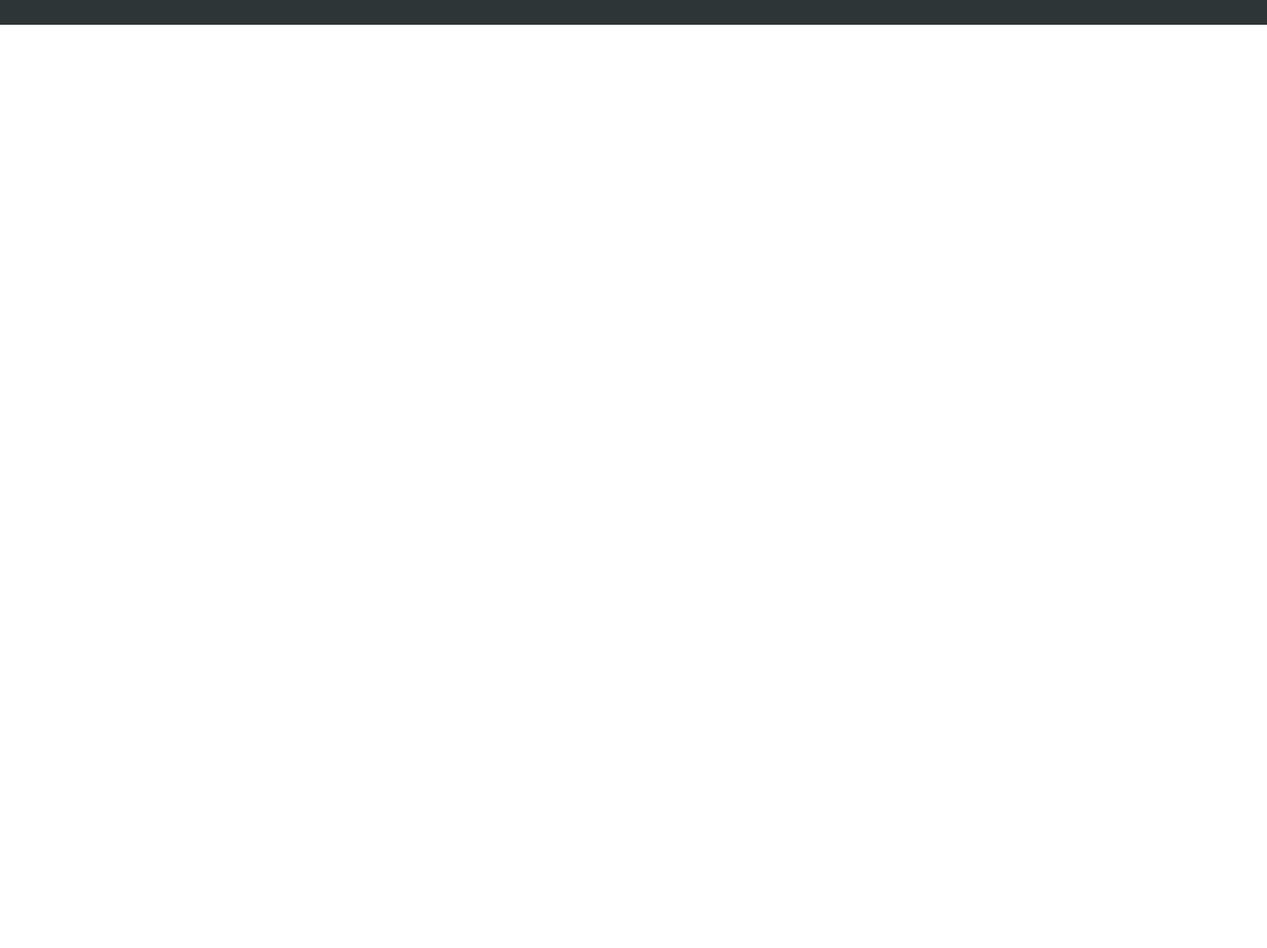
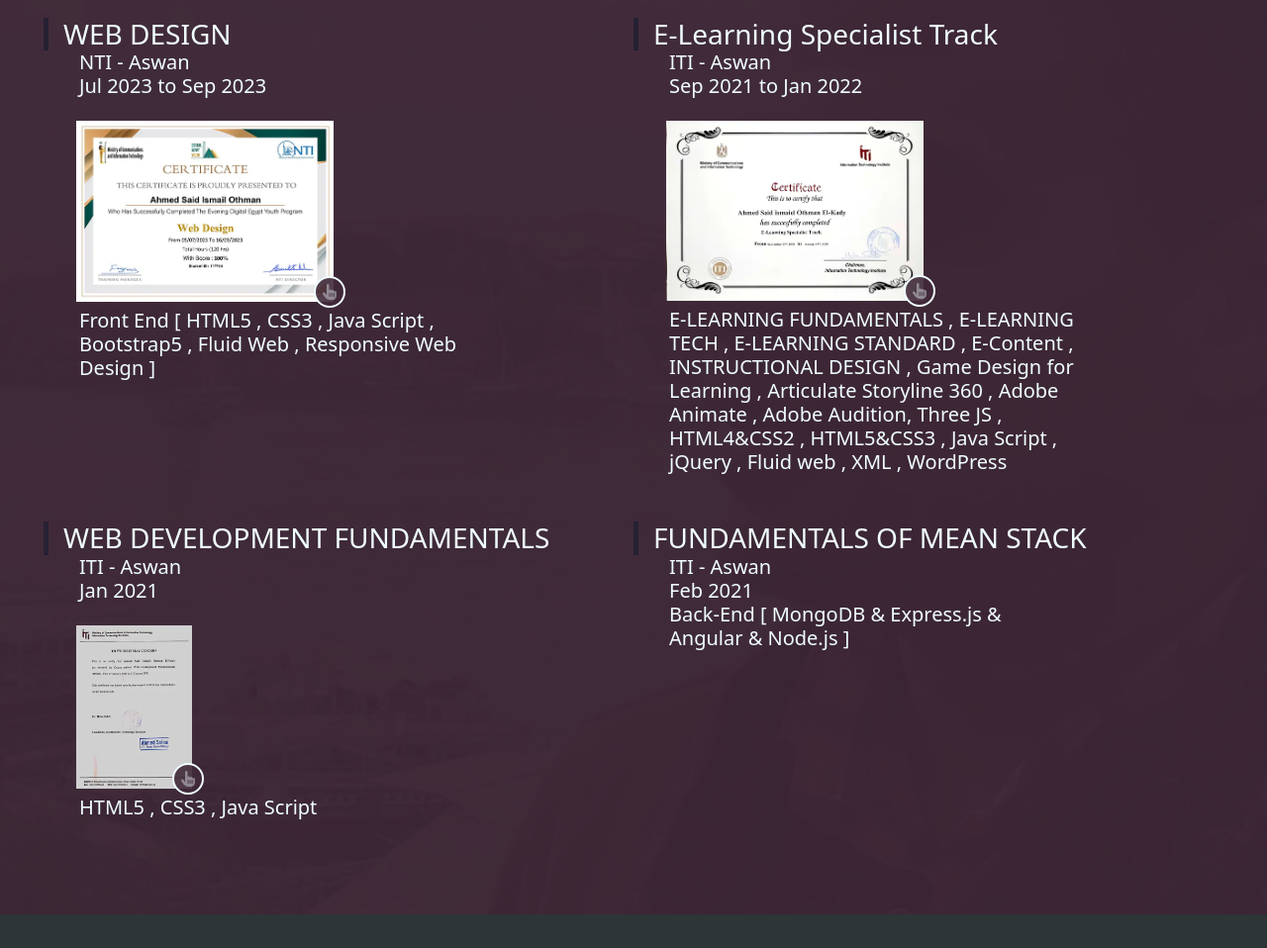
Before and after one commit to ahmedelkady2000/akresume, a plain HTML site: page index.html in a window 1280 px wide. Shown: the part 2881-3839 px from the top of the page at 99% size. Before the commit the page ends 2906 px from the top, so only its background shows below. Drawn offline with Linux system fonts and the light colour scheme.

Commit message:
7-11-2023

```diff
--- a/css/home.css
+++ b/css/home.css
@@ -29,9 +29,13 @@ main > section.st {
 main > section.lan {
   background: url(../img/IMG_4.webp);
 }
+main > section.tr {
+  background: url(../img/IMG_5.webp);
+}
 main > section.pi,
 main > section.st,
-main > section.lan {
+main > section.lan,
+main > section.tr {
   background-size: cover;
   background-attachment: fixed;
   background-repeat: no-repeat;
@@ -58,17 +62,20 @@ section.st .scientific {
 }
 section.pi .pitem > h5,
 section.st .scientific > h5,
-section.lan .mylan h5 {
+section.lan .mylan h5,
+section.tr .trallitems > .item > h5 {
   padding-left: 1rem;
 }
 section.st .scientific h3,
 section.pi .pitem > h3,
-section.lan .mylan h3 {
+section.lan .mylan h3,
+section.tr .trallitems > .item > h3 {
   position: relative;
 }
 section.st .scientific h3::before,
 section.pi .pitem > h3::before,
-section.lan .mylan h3::before {
+section.lan .mylan h3::before,
+section.tr .trallitems > .item > h3::before {
   content: "";
   position: absolute;
   left: -20px;
@@ -76,7 +83,8 @@ section.lan .mylan h3::before {
   width: 5px;
 }
 section.st .scientific h3::before,
-section.lan .mylan h3::before {
+section.lan .mylan h3::before,
+section.tr .trallitems > .item > h3::before {
   background-color: var(--mc3);
 }
 
@@ -95,3 +103,22 @@ section.lan .mylan button {
   width: fit-content;
   height: fit-content;
 }
+button.btnpointerbtn {
+  position: relative;
+}
+button.btnpointerbtn > span.btnspan {
+  width: 2rem;
+  height: 2rem;
+  position: absolute;
+  right: 0;
+  bottom: 0;
+  border-radius: 50%;
+  -webkit-border-radius: 50%;
+  -moz-border-radius: 50%;
+  -ms-border-radius: 50%;
+  -o-border-radius: 50%;
+  border: 2px solid var(--mtc);
+  display: flex;
+  justify-content: center;
+  align-items: center;
+}
--- a/index.html
+++ b/index.html
@@ -180,8 +180,8 @@
           <div class="st-title text-center m-3 py-3">
             <h1><b>Scientific Transcript</b></h1>
           </div>
-          <div class="d-flex justify-content-around flex-wrap pt-5">
-            <div class="scientific col-12 col-lg-5 mb-3">
+          <div class="row row-cols-1 row-cols-lg-2 ps-3">
+            <div class="scientific mb-3">
               <h3>bachelor's degree Of</h3>
               <h3><b>Business Management</b></h3>
               <h3>(Division of Management Information Systems)</h3>
@@ -191,28 +191,43 @@
                 University.
               </h5>
               <h5>From: 2006 to 2010.</h5>
-              <button class="btn w-25" onclick="showImg(0,'bachelor-img')">
+              <button
+                class="btn mt-3 w-25 btnpointerbtn"
+                onclick="showImg(0,'bachelor-img')"
+              >
                 <img
                   src="img/bachelor-img-s.webp"
                   alt="ahmed-bachelor-img"
                   class="w-100"
                 />
+                <span class="btnspan bgmca2">
+                  <i
+                    class="fa-solid fa-hand-pointer fa-beat-fade btnpointer"
+                  ></i>
+                </span>
               </button>
             </div>
-            <div class="scientific col-12 col-lg-5 mb-3">
+            <div class="scientific mb-3">
               <h3>diploma degree Of</h3>
               <h3><b>Educational Diploma</b></h3>
-              <br />
               <br />
               <h5>Rating: Good.</h5>
               <h5>In: Faculty of Education - Aswan University.</h5>
               <h5>Academic year 2014-2015.</h5>
-              <button class="btn w-25" onclick="showImg(1,'diploma-img')">
+              <button
+                class="btn mt-3 w-25 btnpointerbtn"
+                onclick="showImg(1,'diploma-img')"
+              >
                 <img
                   src="img/diploma-img-s.webp"
                   alt="ahmed-diploma-img"
                   class="w-100"
                 />
+                <span class="btnspan bgmca2">
+                  <i
+                    class="fa-solid fa-hand-pointer fa-beat-fade btnpointer"
+                  ></i>
+                </span>
               </button>
             </div>
           </div>
@@ -220,31 +235,126 @@
       </section>
       <section class="lan container-fluid p-0">
         <div class="bgmca1 p-5">
-          <div class="container">
+          <div>
             <div class="title text-center my-4">
               <h1><b>Languages</b></h1>
             </div>
-            <div
-              class="mylan d-flex flex-wrap align-items-start justify-content-between py-5"
-            >
-              <div class="En col-12 col-lg-5 mb-3">
+            <div class="mylan row row-cols-1 row-cols-lg-2 ps-3">
+              <div class="En mb-3">
                 <h3>English</h3>
                 <h5>
                   Holds a certificate “Intermediate”, Speak Fluently and Very
                   Good Writing Skills.
                 </h5>
-                <button class="btn w-50" onclick="showImg(2,'axon-img')">
+                <button
+                  class="btn mt-3 w-50 btnpointerbtn"
+                  onclick="showImg(2,'axon-img')"
+                >
                   <img
                     src="img/axon-img-s.webp"
                     alt="ahmed-en-img"
                     class="w-100"
                   />
+                  <span class="btnspan bgmca1">
+                    <i
+                      class="fa-solid fa-hand-pointer fa-beat-fade btnpointer"
+                    ></i>
+                  </span>
                 </button>
               </div>
-              <div class="Ar col-12 col-lg-5 mb-3">
+              <div class="Ar mb-3">
                 <h3>Arabic</h3>
                 <h5>Mother tongue.</h5>
               </div>
+            </div>
+          </div>
+        </div>
+      </section>
+      <section class="tr container-fluid p-0">
+        <div class="bgmca2 p-5">
+          <div class="title text-center m-4 py-3">
+            <h1><b>Training</b></h1>
+          </div>
+          <div class="trallitems row row-cols-1 row-cols-lg-2 ps-3">
+            <div class="item mb-5">
+              <h3>WEB DESIGN</h3>
+              <h5>NTI - Aswan</h5>
+              <h5>Jul 2023 to Sep 2023</h5>
+              <button
+                class="btn mt-3 w-50 btnpointerbtn"
+                onclick="showImg(3,'ahmed-nti-img')"
+              >
+                <img
+                  src="img/nti-img-s.webp"
+                  alt="ahmed-en-img"
+                  class="w-100"
+                />
+                <span class="btnspan bgmca2">
+                  <i
+                    class="fa-solid fa-hand-pointer fa-beat-fade btnpointer"
+                  ></i>
+                </span>
+              </button>
+              <h5 class="w-75">
+                Front End [ HTML5 , CSS3 , Java Script , Bootstrap5 , Fluid Web
+                , Responsive Web Design ]
+              </h5>
+            </div>
+            <div class="item mb-5">
+              <h3>E-Learning Specialist Track</h3>
+              <h5>ITI - Aswan</h5>
+              <h5>Sep 2021 to Jan 2022</h5>
+              <button
+                class="btn mt-3 w-50 btnpointerbtn"
+                onclick="showImg(4,'ahmed-iti-elearning-img')"
+              >
+                <img
+                  src="img/iti2-img-s.webp"
+                  alt="ahmed-en-img"
+                  class="w-100"
+                />
+                <span class="btnspan bgmca2">
+                  <i
+                    class="fa-solid fa-hand-pointer fa-beat-fade btnpointer"
+                  ></i>
+                </span>
+              </button>
+              <h5 class="w-75">
+                E-LEARNING FUNDAMENTALS , E-LEARNING TECH , E-LEARNING STANDARD
+                , E-Content , INSTRUCTIONAL DESIGN , Game Design for Learning ,
+                Articulate Storyline 360 , Adobe Animate , Adobe Audition, Three
+                JS , HTML4&CSS2 , HTML5&CSS3 , Java Script , jQuery , Fluid web
+                , XML , WordPress
+              </h5>
+            </div>
+            <div class="item mb-5">
+              <h3>WEB DEVELOPMENT FUNDAMENTALS</h3>
+              <h5>ITI - Aswan</h5>
+              <h5>Jan 2021</h5>
+              <button
+                class="btn mt-3 w-25 btnpointerbtn"
+                onclick="showImg(5,'ahmed-iti1-img')"
+              >
+                <img
+                  src="img/iti1-img-s.webp"
+                  alt="ahmed-en-img"
+                  class="w-100"
+                />
+                <span class="btnspan bgmca2">
+                  <i
+                    class="fa-solid fa-hand-pointer fa-beat-fade btnpointer"
+                  ></i>
+                </span>
+              </button>
+              <h5 class="w-75">HTML5 , CSS3 , Java Script</h5>
+            </div>
+            <div class="item mb-5">
+              <h3>FUNDAMENTALS OF MEAN STACK</h3>
+              <h5>ITI - Aswan</h5>
+              <h5>Feb 2021</h5>
+              <h5 class="w-75">
+                Back-End [ MongoDB & Express.js & Angular & Node.js ]
+              </h5>
             </div>
           </div>
         </div>
--- a/jscode/main.js
+++ b/jscode/main.js
@@ -9,6 +9,9 @@ let imgArry = [
   "img/bachelor-img.webp",
   "img/diploma-img.webp",
   "img/axon-img.webp",
+  "img/nti-img.webp",
+  "img/iti2-img.webp",
+  "img/iti1-img.webp",
 ];
 
 my1btn.onclick = () => {
```
Also changed, not shown: img/IMG_5.webp (added), img/IMG_6.webp (added).
